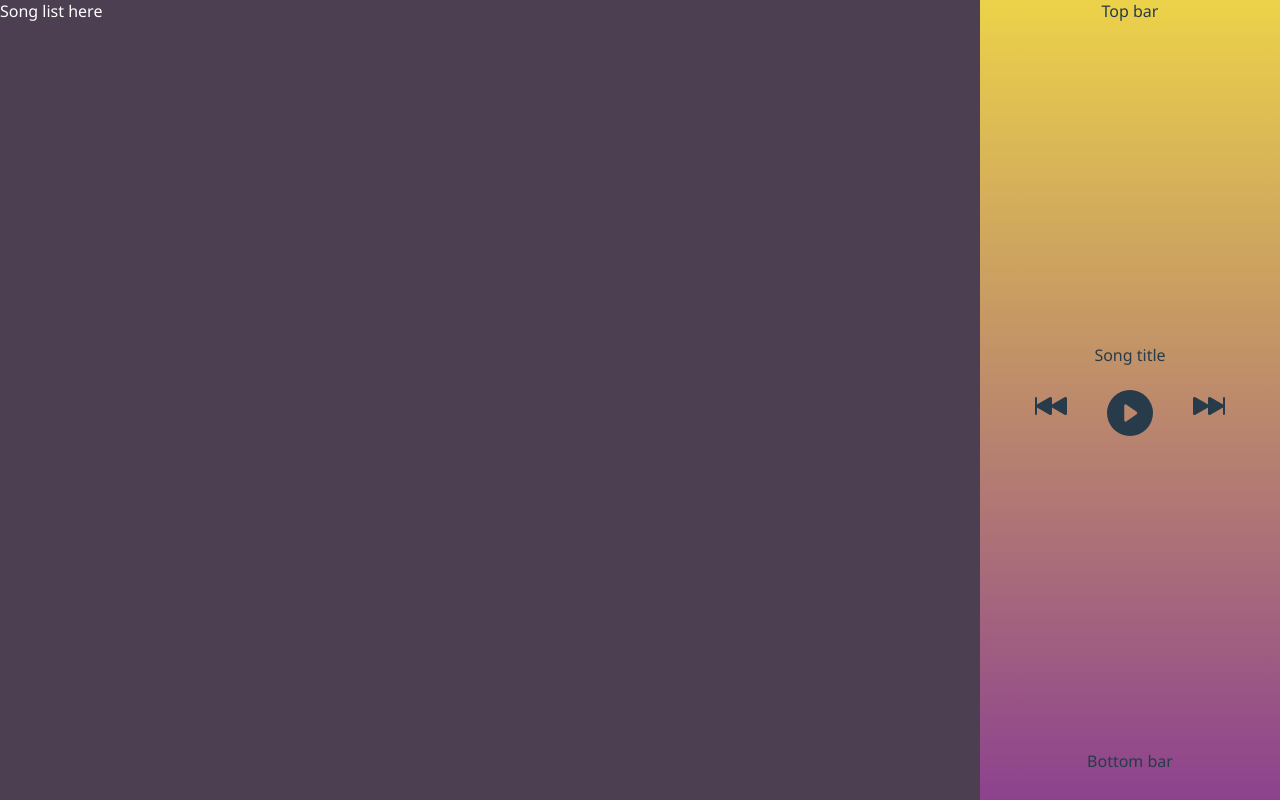
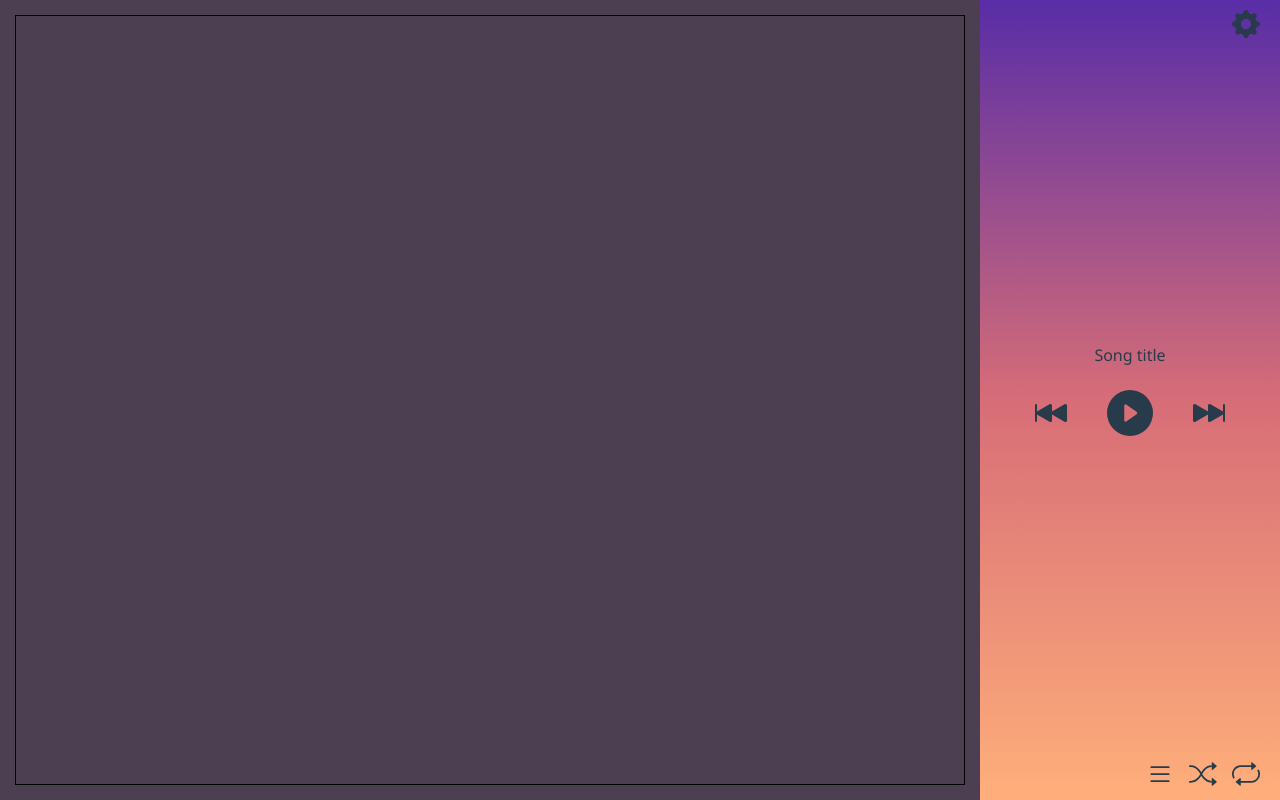
Before and after one commit to stkivv/orpheus-player, a Vue app: page / in a window 1280 px wide. Built offline with nearby package versions, Linux system fonts and the light colour scheme.

Commit message:
control panel

```diff
--- a/src/main.js
+++ b/src/main.js
@@ -50,6 +50,3 @@ app.on('window-all-closed', () => {
     app.quit();
   }
 });
-
-// In this file you can include the rest of your app's specific main process
-// code. You can also put them in separate files and import them here.
--- a/src/pages/control-panel/control-panel.scss
+++ b/src/pages/control-panel/control-panel.scss
@@ -1,5 +1,5 @@
 .control-panel {
-  background: linear-gradient(#ecd249, #8d428e);
+  background: linear-gradient(to bottom, #582da7, #d76d77, #ffaf7b);
   padding: 0px 10px 0px 10px;
   color: #273b4a;
 
@@ -8,9 +8,16 @@
     grid-template-rows: 50px auto 50px;
     height: 100vh;
 
-    .top {
+    .top,
+    .bottom {
       margin-left: auto;
-      margin-right: auto;
+      padding: 10px;
+    }
+
+    .bottom {
+      svg {
+        padding-left: 15px;
+      }
     }
 
     .content {
@@ -33,12 +40,12 @@
         &__forward {
           padding: 20px;
         }
+
+        &__back,
+        &__forward {
+          margin-top: 7px;
+        }
       }
-    }
-
-    .bottom {
-      margin-left: auto;
-      margin-right: auto;
     }
   }
 }
--- a/src/pages/control-panel/control-panel.vue
+++ b/src/pages/control-panel/control-panel.vue
@@ -1,11 +1,22 @@
-<script setup>
-const message = "hallo :D";
-</script>
+<script setup></script>
 
 <template>
   <div class="control-panel">
     <div class="wrapper">
-      <div class="top">Top bar</div>
+      <div class="top">
+        <svg
+          xmlns="http://www.w3.org/2000/svg"
+          width="28"
+          height="28"
+          fill="currentColor"
+          class="bi bi-gear-fill"
+          viewBox="0 0 16 16"
+        >
+          <path
+            d="M9.405 1.05c-.413-1.4-2.397-1.4-2.81 0l-.1.34a1.464 1.464 0 0 1-2.105.872l-.31-.17c-1.283-.698-2.686.705-1.987 1.987l.169.311c.446.82.023 1.841-.872 2.105l-.34.1c-1.4.413-1.4 2.397 0 2.81l.34.1a1.464 1.464 0 0 1 .872 2.105l-.17.31c-.698 1.283.705 2.686 1.987 1.987l.311-.169a1.464 1.464 0 0 1 2.105.872l.1.34c.413 1.4 2.397 1.4 2.81 0l.1-.34a1.464 1.464 0 0 1 2.105-.872l.31.17c1.283.698 2.686-.705 1.987-1.987l-.169-.311a1.464 1.464 0 0 1 .872-2.105l.34-.1c1.4-.413 1.4-2.397 0-2.81l-.34-.1a1.464 1.464 0 0 1-.872-2.105l.17-.31c.698-1.283-.705-2.686-1.987-1.987l-.311.169a1.464 1.464 0 0 1-2.105-.872zM8 10.93a2.929 2.929 0 1 1 0-5.86 2.929 2.929 0 0 1 0 5.858z"
+          />
+        </svg>
+      </div>
       <div class="content">
         <div class="content__title">Song title</div>
         <div class="content__buttons">
@@ -53,7 +64,49 @@ const message = "hallo :D";
           </div>
         </div>
       </div>
-      <div class="bottom">Bottom bar</div>
+      <div class="bottom">
+        <svg
+          xmlns="http://www.w3.org/2000/svg"
+          width="28"
+          height="28"
+          fill="currentColor"
+          class="bi bi-list"
+          viewBox="0 0 16 16"
+        >
+          <path
+            fill-rule="evenodd"
+            d="M2.5 12a.5.5 0 0 1 .5-.5h10a.5.5 0 0 1 0 1H3a.5.5 0 0 1-.5-.5m0-4a.5.5 0 0 1 .5-.5h10a.5.5 0 0 1 0 1H3a.5.5 0 0 1-.5-.5m0-4a.5.5 0 0 1 .5-.5h10a.5.5 0 0 1 0 1H3a.5.5 0 0 1-.5-.5"
+          />
+        </svg>
+        <svg
+          xmlns="http://www.w3.org/2000/svg"
+          width="28"
+          height="28"
+          fill="currentColor"
+          class="bi bi-shuffle"
+          viewBox="0 0 16 16"
+        >
+          <path
+            fill-rule="evenodd"
+            d="M0 3.5A.5.5 0 0 1 .5 3H1c2.202 0 3.827 1.24 4.874 2.418.49.552.865 1.102 1.126 1.532.26-.43.636-.98 1.126-1.532C9.173 4.24 10.798 3 13 3v1c-1.798 0-3.173 1.01-4.126 2.082A9.6 9.6 0 0 0 7.556 8a9.6 9.6 0 0 0 1.317 1.918C9.828 10.99 11.204 12 13 12v1c-2.202 0-3.827-1.24-4.874-2.418A10.6 10.6 0 0 1 7 9.05c-.26.43-.636.98-1.126 1.532C4.827 11.76 3.202 13 1 13H.5a.5.5 0 0 1 0-1H1c1.798 0 3.173-1.01 4.126-2.082A9.6 9.6 0 0 0 6.444 8a9.6 9.6 0 0 0-1.317-1.918C4.172 5.01 2.796 4 1 4H.5a.5.5 0 0 1-.5-.5"
+          />
+          <path
+            d="M13 5.466V1.534a.25.25 0 0 1 .41-.192l2.36 1.966c.12.1.12.284 0 .384l-2.36 1.966a.25.25 0 0 1-.41-.192m0 9v-3.932a.25.25 0 0 1 .41-.192l2.36 1.966c.12.1.12.284 0 .384l-2.36 1.966a.25.25 0 0 1-.41-.192"
+          />
+        </svg>
+        <svg
+          xmlns="http://www.w3.org/2000/svg"
+          width="28"
+          height="28"
+          fill="currentColor"
+          class="bi bi-repeat"
+          viewBox="0 0 16 16"
+        >
+          <path
+            d="M11 5.466V4H5a4 4 0 0 0-3.584 5.777.5.5 0 1 1-.896.446A5 5 0 0 1 5 3h6V1.534a.25.25 0 0 1 .41-.192l2.36 1.966c.12.1.12.284 0 .384l-2.36 1.966a.25.25 0 0 1-.41-.192m3.81.086a.5.5 0 0 1 .67.225A5 5 0 0 1 11 13H5v1.466a.25.25 0 0 1-.41.192l-2.36-1.966a.25.25 0 0 1 0-.384l2.36-1.966a.25.25 0 0 1 .41.192V12h6a4 4 0 0 0 3.585-5.777.5.5 0 0 1 .225-.67Z"
+          />
+        </svg>
+      </div>
     </div>
   </div>
 </template>
--- a/src/pages/main/main.vue
+++ b/src/pages/main/main.vue
@@ -1,11 +1,12 @@
 <script setup>
-import ControlPanel from "../control-panel/control-panel.vue";
+import controlPanel from "../control-panel/control-panel.vue";
+import songList from "../song-list/song-list.vue";
 </script>
 
 <template>
   <div class="main">
-    <div>Song list here</div>
-    <ControlPanel />
+    <songList />
+    <controlPanel />
   </div>
 </template>
 
--- /dev/null
+++ b/src/pages/song-list/song-list.scss
@@ -0,0 +1,4 @@
+.songlist {
+    margin: 15px;
+    border: 1px solid black;
+}
--- /dev/null
+++ b/src/pages/song-list/song-list.vue
@@ -0,0 +1,10 @@
+<script setup>
+</script>
+
+<template>
+    <div class="songlist"></div>
+</template>
+
+<style>
+@import "./song-list.scss";
+</style>
```
Also changed, not shown: src/interfaces/song.ts (added, +8 -0 lines).
